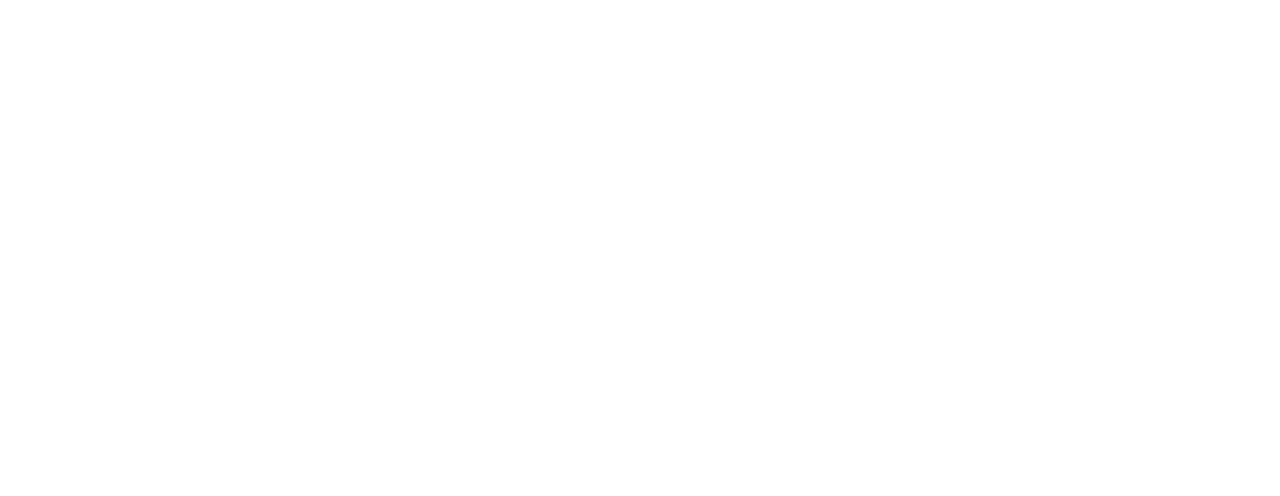
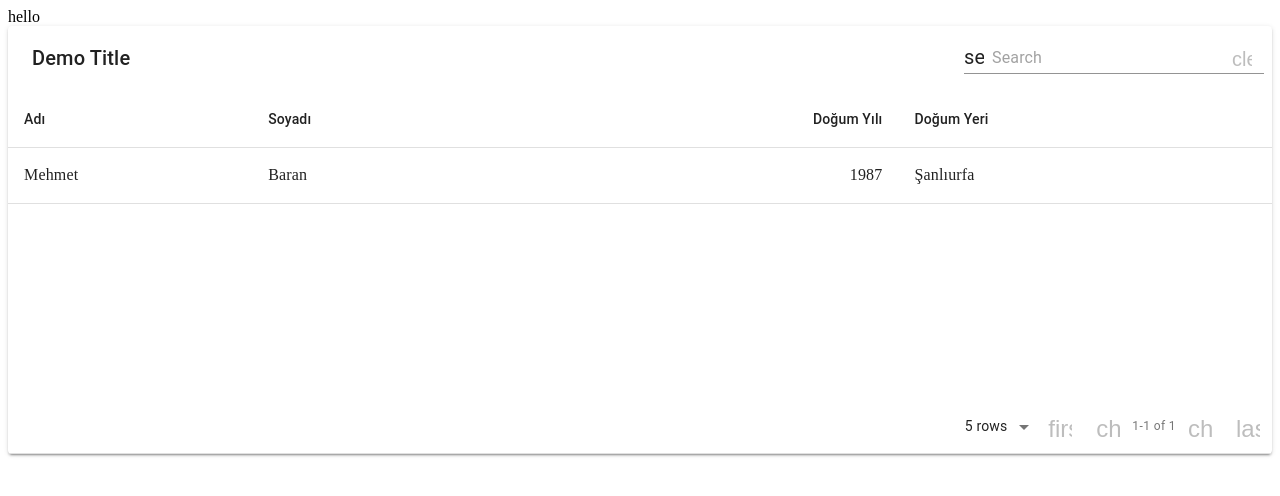
Before and after one commit to EdwinKwanTC/material-table, a React (Vite) app: page / in a window 1280 px wide. Shown: the top 496 px of the page. Built offline with nearby package versions, Linux system fonts and the light colour scheme.

Commit message:
fix: remove all mui relate

```diff
--- a/src/App.tsx
+++ b/src/App.tsx
@@ -1,5 +1,12 @@
+import BasicTable from './components/BasicTable'
+
 function App() {
-    return <div></div>
+    return (
+        <div>
+            hello
+            <BasicTable />
+        </div>
+    )
 }
 
 export default App
--- a/src/components/BasicTable.tsx
+++ b/src/components/BasicTable.tsx
@@ -1,5 +1,35 @@
+import MaterialTable from 'material-table'
+
 const BasicTable = () => {
-    return <div></div>
+    return (
+        <div style={{ maxWidth: '100%' }}>
+            <MaterialTable
+                columns={[
+                    { title: 'Adı', field: 'name' },
+                    { title: 'Soyadı', field: 'surname' },
+                    {
+                        title: 'Doğum Yılı',
+                        field: 'birthYear',
+                        type: 'numeric',
+                    },
+                    {
+                        title: 'Doğum Yeri',
+                        field: 'birthCity',
+                        lookup: { 34: 'İstanbul', 63: 'Şanlıurfa' },
+                    },
+                ]}
+                data={[
+                    {
+                        name: 'Mehmet',
+                        surname: 'Baran',
+                        birthYear: 1987,
+                        birthCity: 63,
+                    },
+                ]}
+                title="Demo Title"
+            />
+        </div>
+    )
 }
 
 export default BasicTable
```
